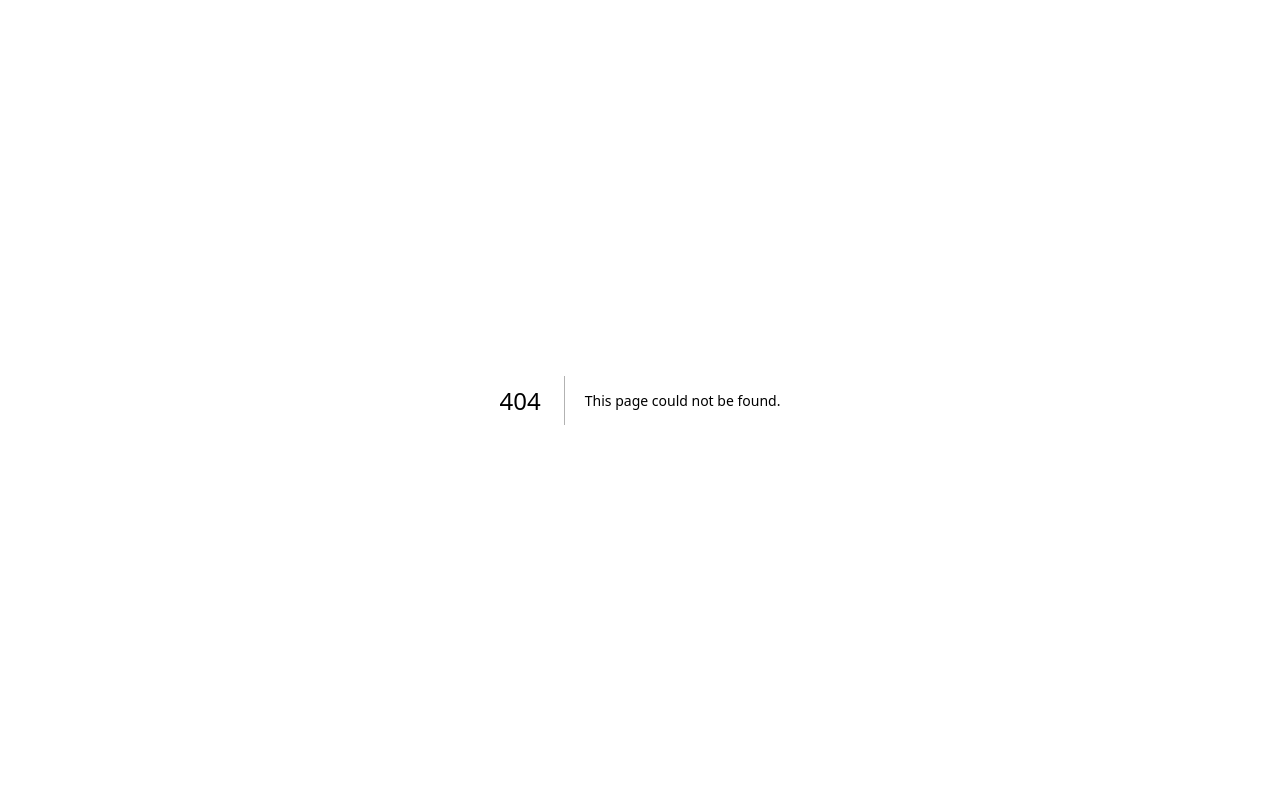
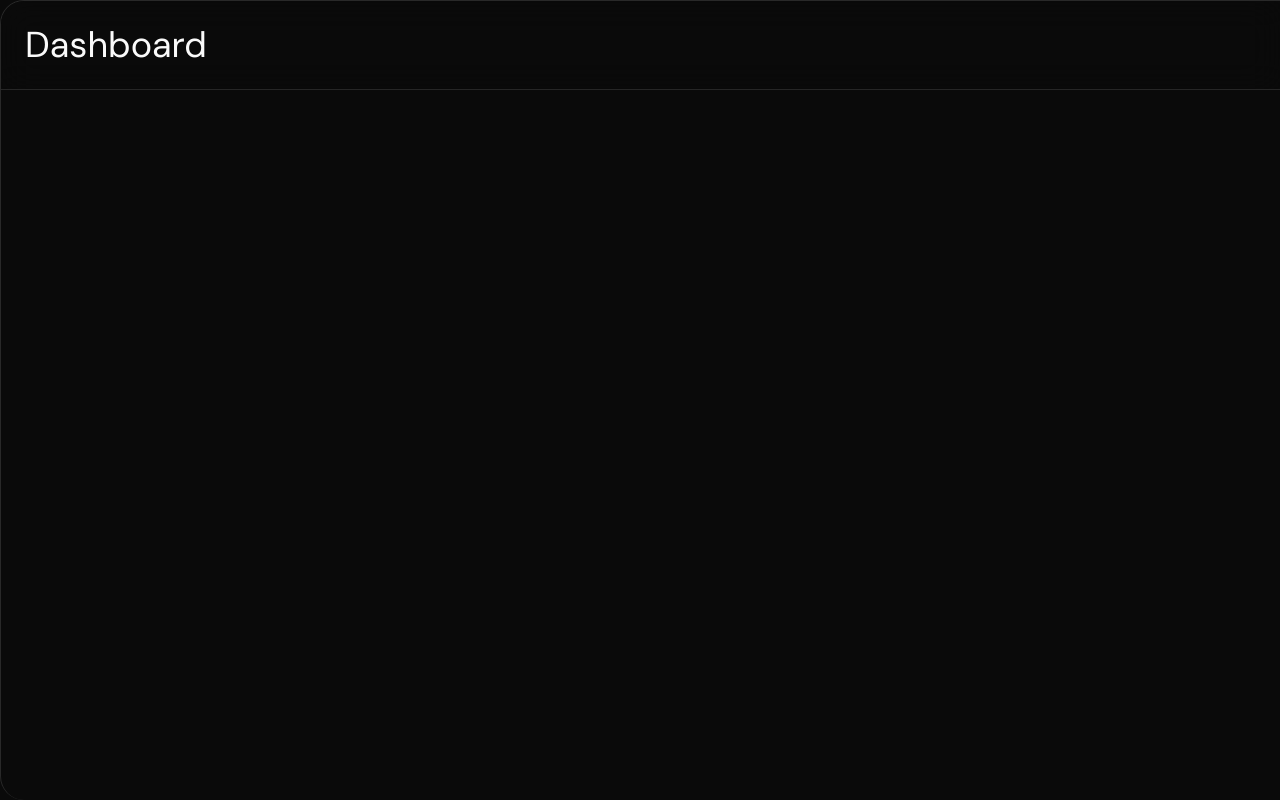
Before and after one commit to CodeMaster17/Automation-builder, a Next.js app: page /dashboard in a window 1280 px wide. Before the commit this address had no page. Built offline with nearby package versions, Linux system fonts and the light colour scheme.

Commit message:
theme added

```diff
--- /dev/null
+++ b/app/(main)/(pages)/dashboard/page.tsx
@@ -0,0 +1,13 @@
+import React from 'react'
+
+const DashboardPage = () => {
+    return (
+        <div className="relative flex flex-col gap-4">
+            <h1 className="sticky top-0 z-[10] flex items-center border-b bg-background/50 p-6 text-4xl backdrop-blur-lg">
+                Dashboard
+            </h1>
+        </div>
+    )
+}
+
+export default DashboardPage
--- /dev/null
+++ b/app/(main)/(pages)/layout.tsx
@@ -0,0 +1,13 @@
+import React from 'react'
+
+type Props = { children: React.ReactNode }
+
+const Layout = ({ children }: Props) => {
+    return (
+        <div className="h-screen overflow-scroll rounded-l-3xl border-l-[1px] border-t-[1px] border-muted-foreground/20 pb-20">
+            {children}
+        </div>
+    )
+}
+
+export default Layout
--- a/app/layout.tsx
+++ b/app/layout.tsx
@@ -1,7 +1,7 @@
 import type { Metadata } from "next";
 import { DM_Sans } from 'next/font/google'
 import "./globals.css";
-import { ThemeProvider } from "@/app/providers/theme-providers"
+import { ThemeProvider } from "@/providers/theme-providers"
 
 
 const font = DM_Sans({
```
Also changed, not shown: providers/theme-providers.tsx (renamed from app/providers/theme-providers.tsx).
